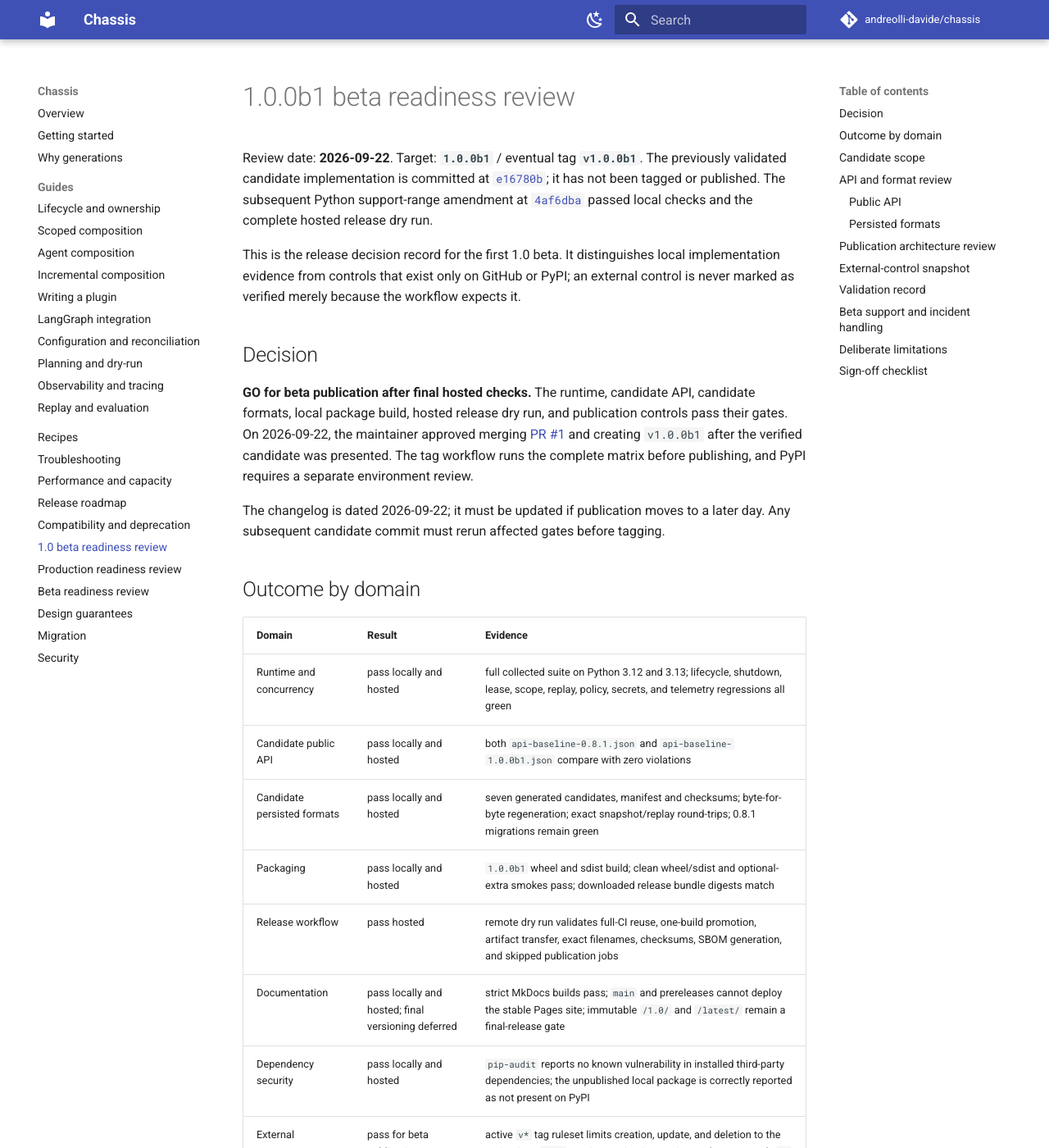
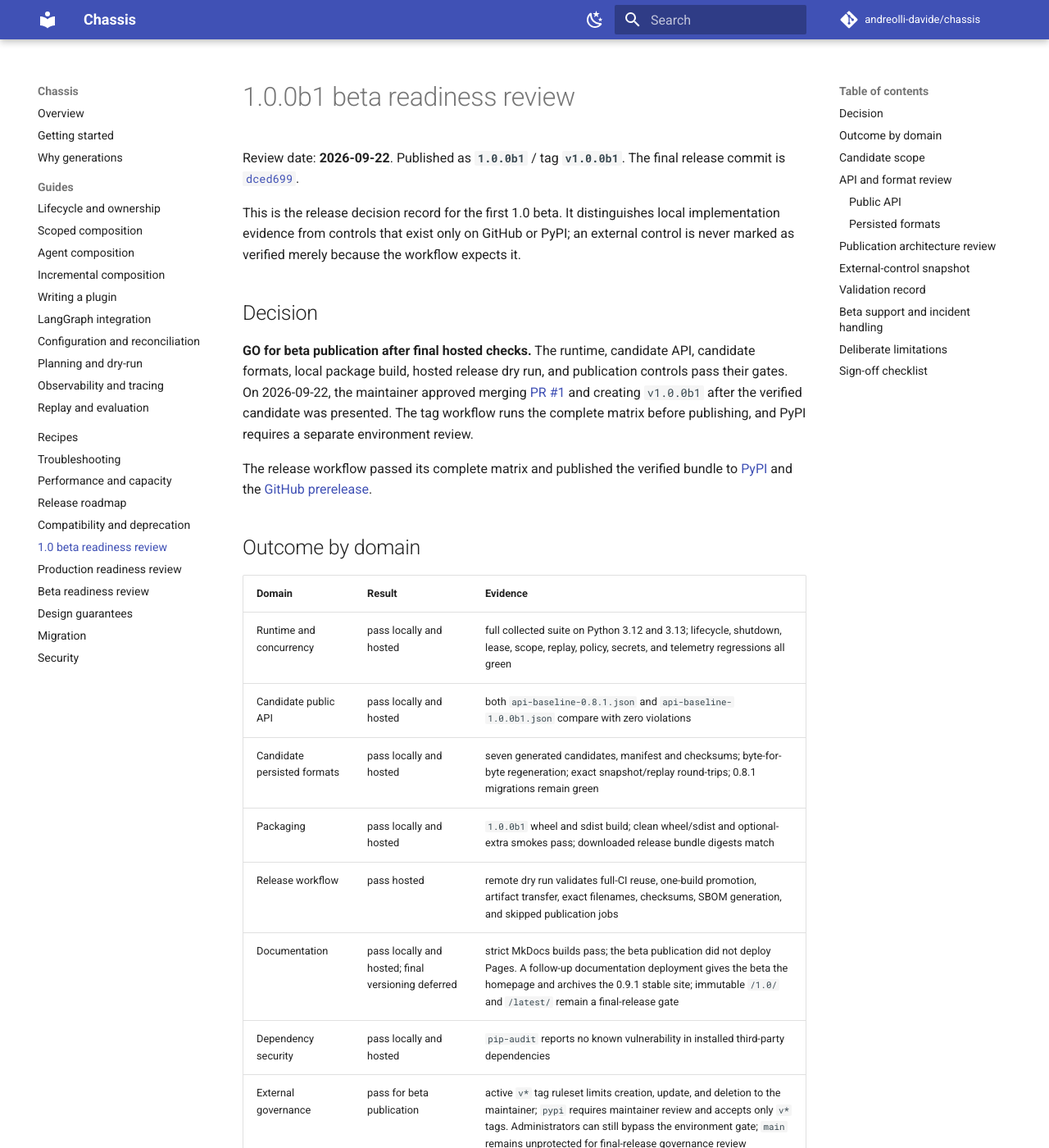
Before and after one commit to andreolli-davide/chassis, an MkDocs documentation site: the page built from docs/1.0-beta-readiness.md, in a window 1280 px wide and 1400 px high. Shown: the whole window at 82% size. Built offline with MkDocs 1.6.1 and Material for MkDocs 9.7.7, drawn with Linux system fonts in a browser that asks for light colours; comment, search, counter and statistics services are not loaded.

Commit message:
docs: publish beta homepage with 0.9.1 archive

```diff
--- a/docs/1.0-beta-readiness.md
+++ b/docs/1.0-beta-readiness.md
@@ -1,11 +1,8 @@
 # 1.0.0b1 beta readiness review
 
-Review date: **2026-09-22**. Target: **`1.0.0b1`** / eventual tag
-**`v1.0.0b1`**. The previously validated candidate implementation is committed at
-[`e16780b`](https://github.com/andreolli-davide/chassis/commit/e16780b045a9f0029d96cc6e2e86e9e2f9f22128);
-it has not been tagged or published. The subsequent Python support-range
-amendment at [`4af6dba`](https://github.com/andreolli-davide/chassis/commit/4af6dbac82699a0c5b5f0a61e9da51f924b97834)
-passed local checks and the complete hosted release dry run.
+Review date: **2026-09-22**. Published as **`1.0.0b1`** / tag
+**`v1.0.0b1`**. The final release commit is
+[`dced699`](https://github.com/andreolli-davide/chassis/commit/dced6992f9c81c5132b53e737ecdd8e5ab487390).
 
 This is the release decision record for the first 1.0 beta. It distinguishes
 local implementation evidence from controls that exist only on GitHub or PyPI;
@@ -22,9 +19,9 @@
 complete matrix before publishing, and PyPI requires a separate environment
 review.
 
-The changelog is dated 2026-09-22; it must be updated if publication moves to a
-later day. Any subsequent candidate commit must rerun affected gates before
-tagging.
+The release workflow passed its complete matrix and published the verified
+bundle to [PyPI](https://pypi.org/project/chassis-harness/1.0.0b1/) and the
+[GitHub prerelease](https://github.com/andreolli-davide/chassis/releases/tag/v1.0.0b1).
 
 ## Outcome by domain
 
@@ -35,8 +32,8 @@
 | Candidate persisted formats | pass locally and hosted | seven generated candidates, manifest and checksums; byte-for-byte regeneration; exact snapshot/replay round-trips; 0.8.1 migrations remain green |
 | Packaging | pass locally and hosted | `1.0.0b1` wheel and sdist build; clean wheel/sdist and optional-extra smokes pass; downloaded release bundle digests match |
 | Release workflow | pass hosted | remote dry run validates full-CI reuse, one-build promotion, artifact transfer, exact filenames, checksums, SBOM generation, and skipped publication jobs |
-| Documentation | pass locally and hosted; final versioning deferred | strict MkDocs builds pass; `main` and prereleases cannot deploy the stable Pages site; immutable `/1.0/` and `/latest/` remain a final-release gate |
-| Dependency security | pass locally and hosted | `pip-audit` reports no known vulnerability in installed third-party dependencies; the unpublished local package is correctly reported as not present on PyPI |
+| Documentation | pass locally and hosted; final versioning deferred | strict MkDocs builds pass; the beta publication did not deploy Pages. A follow-up documentation deployment gives the beta the homepage and archives the 0.9.1 stable site; immutable `/1.0/` and `/latest/` remain a final-release gate |
+| Dependency security | pass locally and hosted | `pip-audit` reports no known vulnerability in installed third-party dependencies |
 | External governance | pass for beta publication | active `v*` tag ruleset limits creation, update, and deletion to the maintainer; `pypi` requires maintainer review and accepts only `v*` tags. Administrators can still bypass the environment gate; `main` remains unprotected for final-release governance review |
 | Support declaration | pass locally | metadata restricts the beta to Python 3.12/3.13, matching classifiers, CI, README, and `SECURITY.md`; newer interpreters are excluded |
 
```
Also changed, not shown: CHANGELOG.md (+11 -6 lines), README.md (+22 -14 lines), docs/README.md (+9 -6 lines), docs/compatibility.md (+2 -2 lines), docs/getting-started.md (+6 -5 lines), docs/migration.md (+3 -4 lines), docs/roadmap.md (+9 -8 lines), 3 other files.
